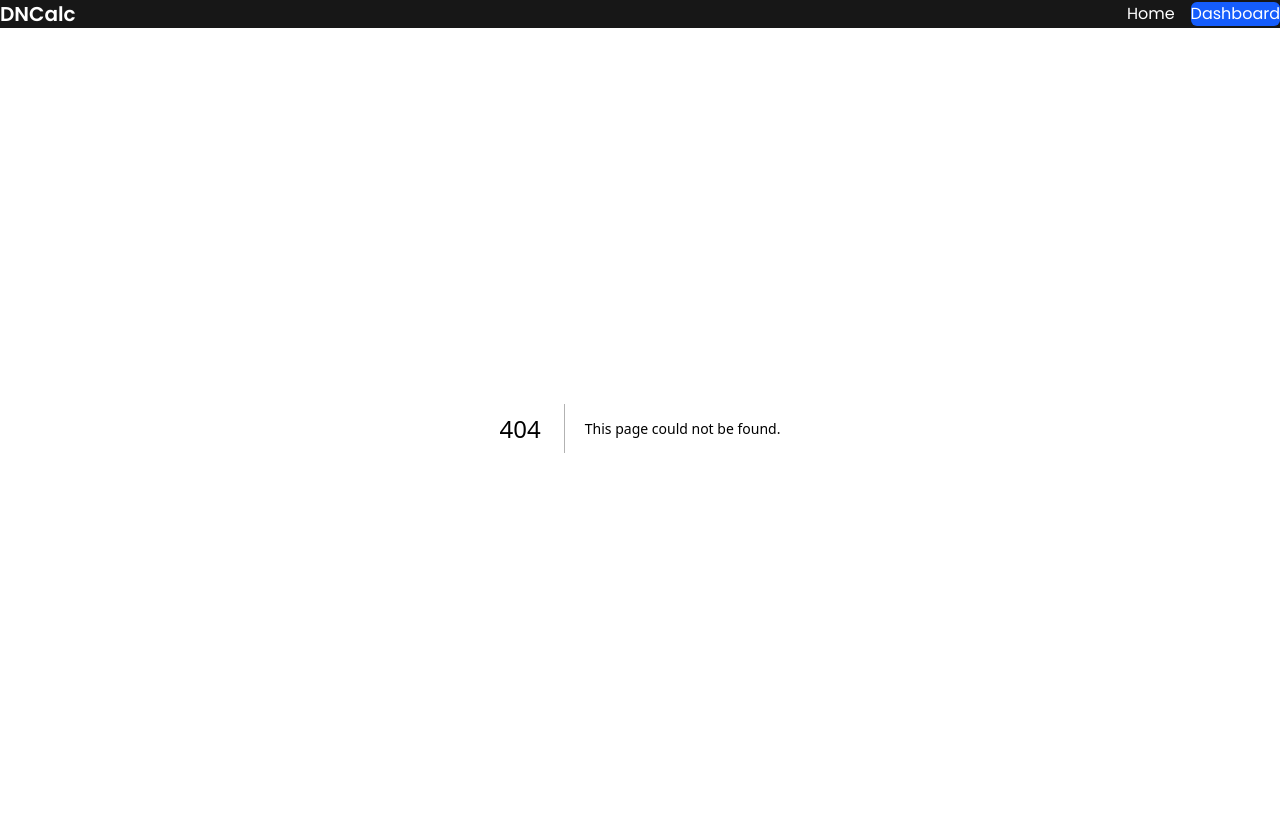
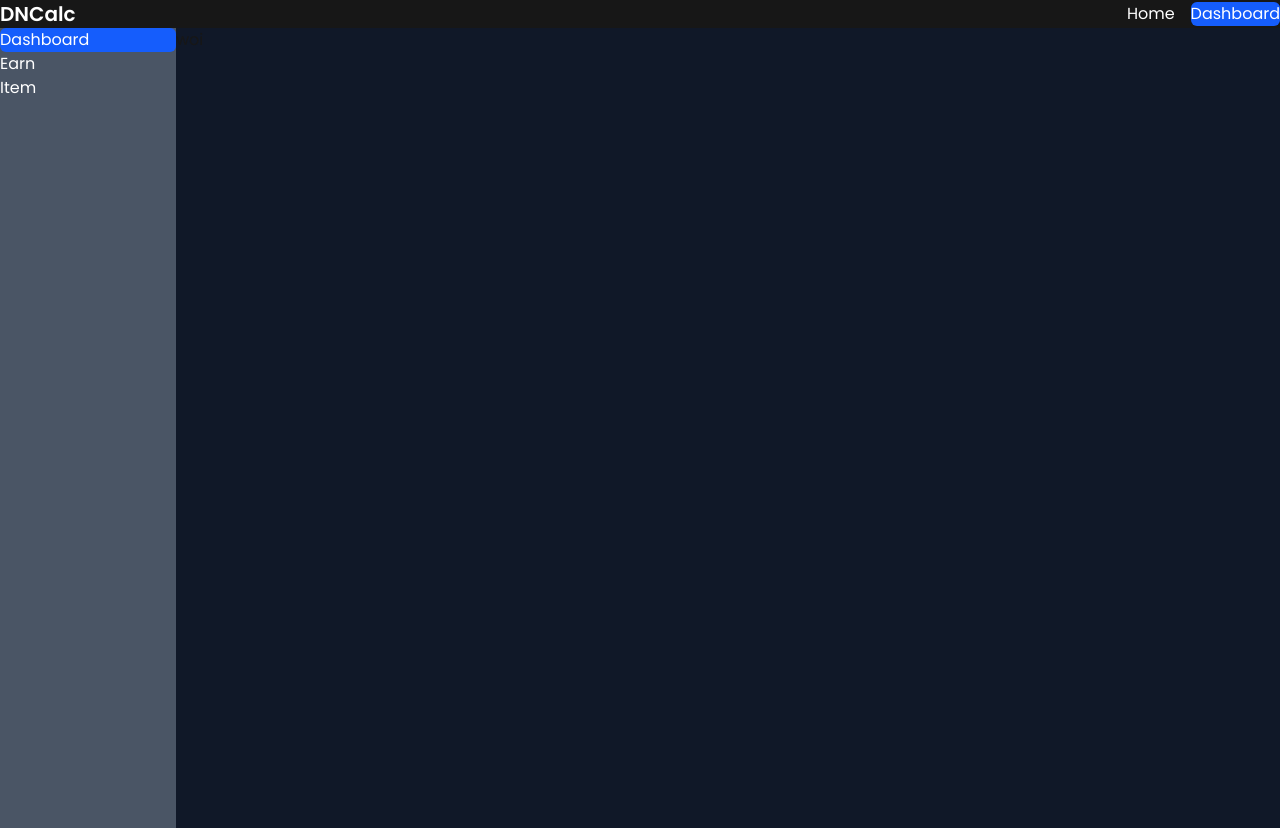
Before and after one commit to rfsyhb/nextlearn-dncalculator, a Next.js app: page /dashboard in a window 1280 px wide. Before the commit this address had no page. Built offline with nearby package versions, Linux system fonts and the light colour scheme.

Commit message:
main layout

```diff
--- /dev/null
+++ b/src/app/dashboard/_components/Sidebar.tsx
@@ -0,0 +1,41 @@
+'use client';
+import Link from 'next/link';
+import { usePathname } from 'next/navigation';
+
+export default function Sidebar() {
+  const pathName = usePathname();
+  const isDashboardPage = pathName === '/dashboard';
+  const isEarnPage = pathName.includes('/earn');
+  const isItemPage = pathName.includes('/item');
+
+  return (
+    <>
+      <nav className='flex flex-col'>
+        <Link
+          href='/dashboard'
+          className={`rounded-md ${
+            isDashboardPage ? 'bg-blue-600 text-white' : 'hover:bg-gray-400'
+          }`}
+        >
+          Dashboard
+        </Link>
+        <Link
+          href='/dashboard/earn'
+          className={`rounded-md ${
+            isEarnPage ? 'bg-blue-600 text-white' : 'hover:bg-gray-400'
+          }`}
+        >
+          Earn
+        </Link>
+        <Link
+          href='/dashboard/item'
+          className={`rounded-md ${
+            isItemPage ? 'bg-blue-600 text-white' : 'hover:bg-gray-400'
+          }`}
+        >
+          Item
+        </Link>
+      </nav>
+    </>
+  );
+}
--- a/src/app/dashboard/earn/page.tsx
+++ b/src/app/dashboard/earn/page.tsx
@@ -0,0 +1,7 @@
+export default function EarnPage() {
+  return (
+    <main className='font-poppins'>
+      <p className='font-sans'>Earn page (tba)</p>
+    </main>
+  );
+}
--- a/src/app/dashboard/item/page.tsx
+++ b/src/app/dashboard/item/page.tsx
@@ -0,0 +1,7 @@
+export default function ItemPage() {
+  return (
+    <main className="font-poppins">
+      <p className="font-sans">Item page (tba)</p>
+    </main>
+  );
+}
--- /dev/null
+++ b/src/app/dashboard/layout.tsx
@@ -0,0 +1,14 @@
+import Sidebar from './_components/Sidebar';
+
+export default function DashboardLayout({
+  children,
+}: Readonly<{ children: React.ReactNode }>) {
+  return (
+    <div className='flex h-screen flex-row'>
+      <aside className='w-44 bg-gray-600 text-white'>
+        <Sidebar />
+      </aside>
+      <section className='flex-1 overflow-auto bg-gray-900'>{children}</section>
+    </div>
+  );
+}
--- /dev/null
+++ b/src/app/dashboard/page.tsx
@@ -0,0 +1,7 @@
+export default function DashboardPage() {
+  return (
+    <main>
+      woi
+    </main>
+  )
+}
--- a/src/app/page.tsx
+++ b/src/app/page.tsx
@@ -1,8 +1,8 @@
 
 export default function Home() {
   return (
-    <div className="font-poppins">
+    <main className="font-poppins">
       <p className="font-sans">homepage (tba table)</p>
-    </div>
+    </main>
   );
 }
```
